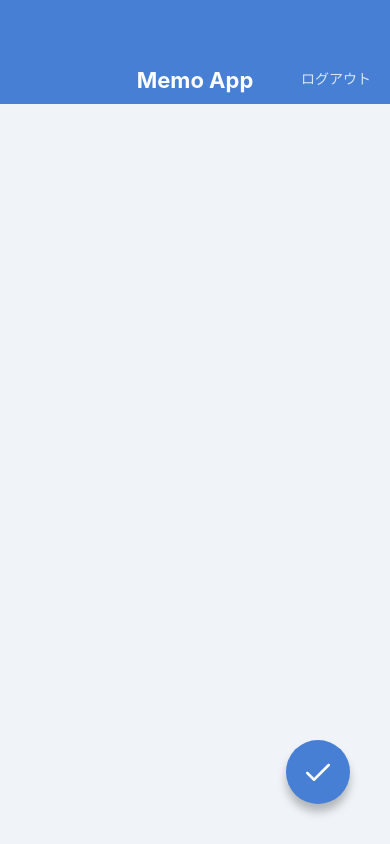
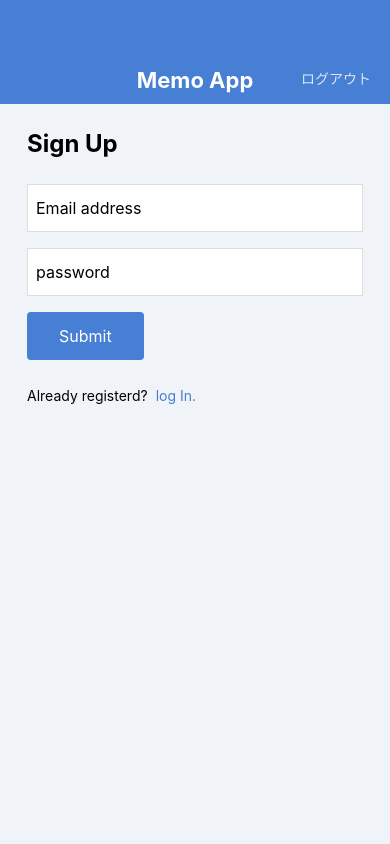
Before and after one commit to takashi1006/MemoApp, a React Native app: screen / in a window 390 px wide. Built offline with nearby package versions, Linux system fonts and the light colour scheme.

Commit message:
create screen logIn/signUp

```diff
--- a/App.jsx
+++ b/App.jsx
@@ -1,11 +1,13 @@
 import React from 'react';
 // import MemoListScreen from './src/screens/MemoListScreen';
 // import MemoDetailScreen from './src/screens/MemoDetailScreen';
-// import MemoEditScr÷een from './src/screens/MemoEditScreen';
-import MemoCreateScreen from './src/screens/MemoCreateScreen';
+// import MemoEditScreen from './src/screens/MemoEditScreen';
+// import MemoCreateScreen from './src/screens/MemoCreateScreen';
+// import LogInScreen from './src/screens/LogInScreen';
+import SignUpScreen from './src/screens/SignUpScreen';
 
 export default function app() {
   return (
-    <MemoCreateScreen />
+    <SignUpScreen />
   );
 }
--- /dev/null
+++ b/src/components/Btn.jsx
@@ -0,0 +1,32 @@
+import React from 'react';
+import { View, Text, StyleSheet } from 'react-native';
+import { string } from 'prop-types';
+
+export default function btn(props) {
+  const { label } = props;
+  return (
+    <View style={styles.btnContainer}>
+      <Text style={styles.btnLabel}>{label}</Text>
+    </View>
+  );
+}
+
+btn.propTypes = {
+  label: string.isRequired,
+};
+
+const styles = StyleSheet.create({
+  btnContainer: {
+    backgroundColor: '#467FD3',
+    borderRadius: 4,
+    paddingHorizontal: 32,
+    paddingVertical: 8,
+    alignSelf: 'flex-start',
+    marginBottom: 24,
+  },
+  btnLabel: {
+    fontSize: 16,
+    lineHeight: 32,
+    color: '#ffffff',
+  },
+});
--- /dev/null
+++ b/src/components/KeboardSafeView.jsx
@@ -0,0 +1,77 @@
+import React, { useRef, useState, useEffect } from 'react';
+import {
+  Keyboard, Dimensions, Animated, ViewPropTypes,
+} from 'react-native';
+import { node } from 'prop-types';
+
+export default function keyboardSafeView({ children, style }) {
+  const initialViewHeight = useRef(null);
+  const animatedViewHeight = useRef(null);
+  const [viewHeight, setViewHeight] = useState(null);
+
+  useEffect(() => {
+    Keyboard.addListener('keyboardDidShow', handleShow);
+    Keyboard.addListener('keyboardDidHide', handleHide);
+    return () => {
+      Keyboard.removeListener('keyboardDidShow', handleShow);
+      Keyboard.removeListener('keyboardDidHide', handleHide);
+    };
+  }, []);
+
+  useEffect(() => {
+    if ([initialViewHeight, animatedViewHeight, viewHeight].some((val) => val === null)) { return; }
+    // height is not supported with useNativeDriver: true
+    // https://github.com/react-native-community/react-native-modal/issues/163
+    if (viewHeight === initialViewHeight.current) {
+      Animated.timing(
+        animatedViewHeight.current,
+        { toValue: initialViewHeight.current, duration: 300, useNativeDriver: false },
+      ).start();
+    } else {
+      Animated.timing(
+        animatedViewHeight.current,
+        { toValue: viewHeight, duration: 300, useNativeDriver: false },
+      ).start();
+    }
+  }, [viewHeight]);
+
+  const handleShow = ({ endCoordinates }) => {
+    if (endCoordinates.height && initialViewHeight.current) {
+      const keyboardHeight = Dimensions.get('window').height - endCoordinates.screenY;
+      setViewHeight(initialViewHeight.current - keyboardHeight);
+    }
+  };
+
+  const handleHide = () => {
+    setViewHeight(initialViewHeight.current);
+  };
+
+  const handleLayout = ({ nativeEvent }) => {
+    if (!initialViewHeight.current) {
+      const { height } = nativeEvent.layout;
+      // keep viewHeight as null not to trigger useEffect on mounting.
+      // Don't do this: setViewHeight(height);
+      initialViewHeight.current = height;
+      animatedViewHeight.current = new Animated.Value(height);
+    }
+  };
+
+  const animatedStyle = viewHeight ? {
+    height: animatedViewHeight.current,
+    flex: 0,
+  } : {};
+  return (
+    <Animated.View style={[style, animatedStyle]} onLayout={handleLayout}>
+      {children}
+    </Animated.View>
+  );
+}
+
+keyboardSafeView.propTypes = {
+  children: node.isRequired,
+  style: ViewPropTypes.style,
+};
+
+keyboardSafeView.defaultProps = {
+  style: null,
+};
--- /dev/null
+++ b/src/screens/LogInScreen.jsx
@@ -0,0 +1,66 @@
+import React from 'react';
+import {
+  View,
+  StyleSheet,
+  TextInput,
+  Text,
+} from 'react-native';
+import AppBar from '../components/AppBar';
+import Btn from '../components/Btn';
+
+export default function loginScreen() {
+  return (
+    <View style={styles.container}>
+      <AppBar />
+      <View style={styles.inner}>
+        <Text style={styles.title}>Log In</Text>
+        <TextInput value="Email address" style={styles.input} />
+        <TextInput value="password" style={styles.input} />
+        <Btn label="Submit" />
+        <View style={styles.footer}>
+          <Text style={styles.footerText}>Not registerd?</Text>
+          <Text style={styles.footerLink}>Sign up here!</Text>
+        </View>
+      </View>
+    </View>
+  );
+}
+
+const styles = StyleSheet.create({
+  container: {
+    flex: 1,
+    backgroundColor: '#F0F4F8',
+  },
+  inner: {
+    paddingHorizontal: 27,
+    paddingVertical: 24,
+  },
+  title: {
+    fontSize: 24,
+    lineHeight: 32,
+    fontWeight: 'bold',
+    marginBottom: 24,
+  },
+  input: {
+    fontSize: 16,
+    height: 48,
+    backgroundColor: '#ffffff',
+    borderColor: '#DDDDDD',
+    borderWidth: 1,
+    paddingHorizontal: 8,
+    marginBottom: 16,
+  },
+  footer: {
+    flexDirection: 'row',
+  },
+  footerText: {
+    fontSize: 14,
+    lineHeight: 24,
+    marginRight: 8,
+  },
+  footerLink: {
+    fontSize: 14,
+    lineHeight: 24,
+    color: '#467FD3',
+  },
+});
--- a/src/screens/MemoCreateScreen.jsx
+++ b/src/screens/MemoCreateScreen.jsx
@@ -3,21 +3,20 @@
   View,
   StyleSheet,
   TextInput,
-  KeyboardAvoidingView,
 } from 'react-native';
 import AppBar from '../components/AppBar';
 import CircleBtn from '../components/CircleBtn';
+import KeyboardSafeView from '../components/KeboardSafeView';
 
 export default function memoCreateScreen() {
   return (
-
-    <KeyboardAvoidingView style={styles.container} behavior="height">
+    <KeyboardSafeView style={styles.container}>
       <AppBar />
       <View style={styles.inputContainer}>
         <TextInput value="" multiline style={styles.input} />
       </View>
       <CircleBtn name="check" />
-    </KeyboardAvoidingView>
+    </KeyboardSafeView>
   );
 }
 
--- a/src/screens/MemoEditScreen.jsx
+++ b/src/screens/MemoEditScreen.jsx
@@ -3,21 +3,21 @@
   View,
   StyleSheet,
   TextInput,
-  KeyboardAvoidingView,
 } from 'react-native';
 import AppBar from '../components/AppBar';
 import CircleBtn from '../components/CircleBtn';
+import KeyboardSafeView from '../components/KeboardSafeView';
 
 export default function memoEditScreen() {
   return (
 
-    <KeyboardAvoidingView style={styles.container} behavior="height">
+    <KeyboardSafeView style={styles.container} behavior="height">
       <AppBar />
       <View style={styles.inputContainer}>
         <TextInput value="買い物リスト" multiline style={styles.input} />
       </View>
       <CircleBtn name="check" />
-    </KeyboardAvoidingView>
+    </KeyboardSafeView>
   );
 }
 
--- /dev/null
+++ b/src/screens/SignUpScreen.jsx
@@ -0,0 +1,66 @@
+import React from 'react';
+import {
+  View,
+  StyleSheet,
+  TextInput,
+  Text,
+} from 'react-native';
+import AppBar from '../components/AppBar';
+import Btn from '../components/Btn';
+
+export default function signUpScreen() {
+  return (
+    <View style={styles.container}>
+      <AppBar />
+      <View style={styles.inner}>
+        <Text style={styles.title}>Sign Up</Text>
+        <TextInput value="Email address" style={styles.input} />
+        <TextInput value="password" style={styles.input} />
+        <Btn label="Submit" />
+        <View style={styles.footer}>
+          <Text style={styles.footerText}>Already registerd?</Text>
+          <Text style={styles.footerLink}>log In.</Text>
+        </View>
+      </View>
+    </View>
+  );
+}
+
+const styles = StyleSheet.create({
+  container: {
+    flex: 1,
+    backgroundColor: '#F0F4F8',
+  },
+  inner: {
+    paddingHorizontal: 27,
+    paddingVertical: 24,
+  },
+  title: {
+    fontSize: 24,
+    lineHeight: 32,
+    fontWeight: 'bold',
+    marginBottom: 24,
+  },
+  input: {
+    fontSize: 16,
+    height: 48,
+    backgroundColor: '#ffffff',
+    borderColor: '#DDDDDD',
+    borderWidth: 1,
+    paddingHorizontal: 8,
+    marginBottom: 16,
+  },
+  footer: {
+    flexDirection: 'row',
+  },
+  footerText: {
+    fontSize: 14,
+    lineHeight: 24,
+    marginRight: 8,
+  },
+  footerLink: {
+    fontSize: 14,
+    lineHeight: 24,
+    color: '#467FD3',
+  },
+});
```
